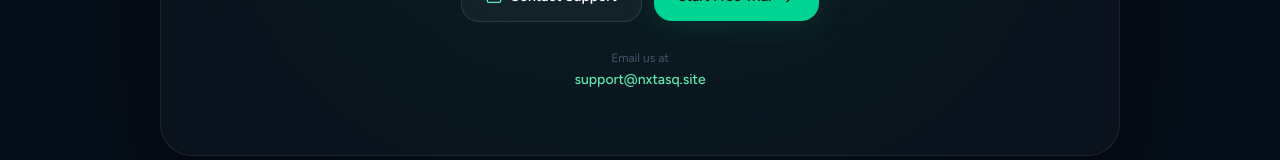
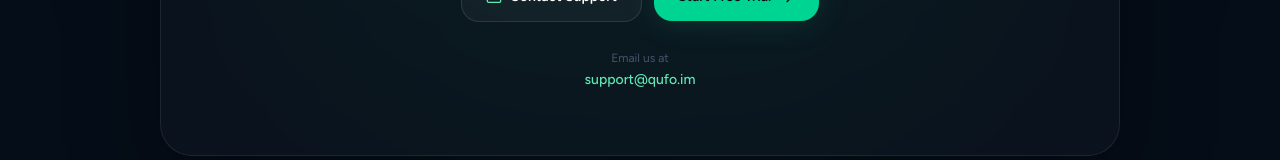
Before and after one commit to botikmot/qufo, a Next.js app in the folder apps/web/: page / in a window 1280 px wide. Shown: the part 9299-9459 px from the top of the page. Built offline with nearby package versions, Linux system fonts and the light colour scheme.

Commit message:
chore: update QUFO support email

```diff
--- a/apps/web/src/app/privacy/page.tsx
+++ b/apps/web/src/app/privacy/page.tsx
@@ -263,8 +263,8 @@ export default function PrivacyPage() {
           </a>
           <br />
           Email:{" "}
-          <a href="mailto:support@nxtasq.site">
-            support@nxtasq.site
+          <a href="mailto:support@qufo.im">
+            support@qufo.im
           </a>
         </p>
       </section>
--- a/apps/web/src/app/terms/page.tsx
+++ b/apps/web/src/app/terms/page.tsx
@@ -341,8 +341,8 @@ export default function TermsPage() {
           </a>
           <br />
           Email:{" "}
-          <a href="mailto:support@nxtasq.site">
-            support@nxtasq.site
+          <a href="mailto:support@qufo.im">
+            support@qufo.im
           </a>
         </p>
       </section>
--- a/apps/web/src/components/marketing/contact-section.tsx
+++ b/apps/web/src/components/marketing/contact-section.tsx
@@ -42,7 +42,7 @@ export function ContactSection() {
 
             <div className="mt-8 flex flex-col items-center justify-center gap-3 sm:flex-row">
               <a
-                href="mailto:support@nxtasq.site?subject=QUFO%20Inquiry"
+                href="mailto:support@qufo.im?subject=QUFO%20Inquiry"
                 className="inline-flex w-full items-center justify-center gap-2 rounded-2xl border border-white/10 bg-white/[0.04] px-6 py-3.5 text-sm font-semibold text-white transition duration-300 hover:-translate-y-0.5 hover:border-white/20 hover:bg-white/[0.07] sm:w-auto"
               >
                 <Mail className="size-4 text-emerald-300" />
@@ -64,10 +64,10 @@ export function ContactSection() {
               </p>
 
               <a
-                href="mailto:support@nxtasq.site"
+                href="mailto:support@qufo.im"
                 className="mt-1 inline-block text-sm font-medium text-emerald-300 transition hover:text-emerald-200"
               >
-                support@nxtasq.site
+                support@qufo.im
               </a>
             </div>
           </div>
--- a/apps/web/src/components/marketing/landing-footer.tsx
+++ b/apps/web/src/components/marketing/landing-footer.tsx
@@ -116,7 +116,7 @@ export function LandingFooter() {
               </a>
 
               <a
-                href="mailto:support@nxtasq.site"
+                href="mailto:support@qufo.im"
                 className="block text-slate-400 transition hover:text-white"
               >
                 Email Support
```
